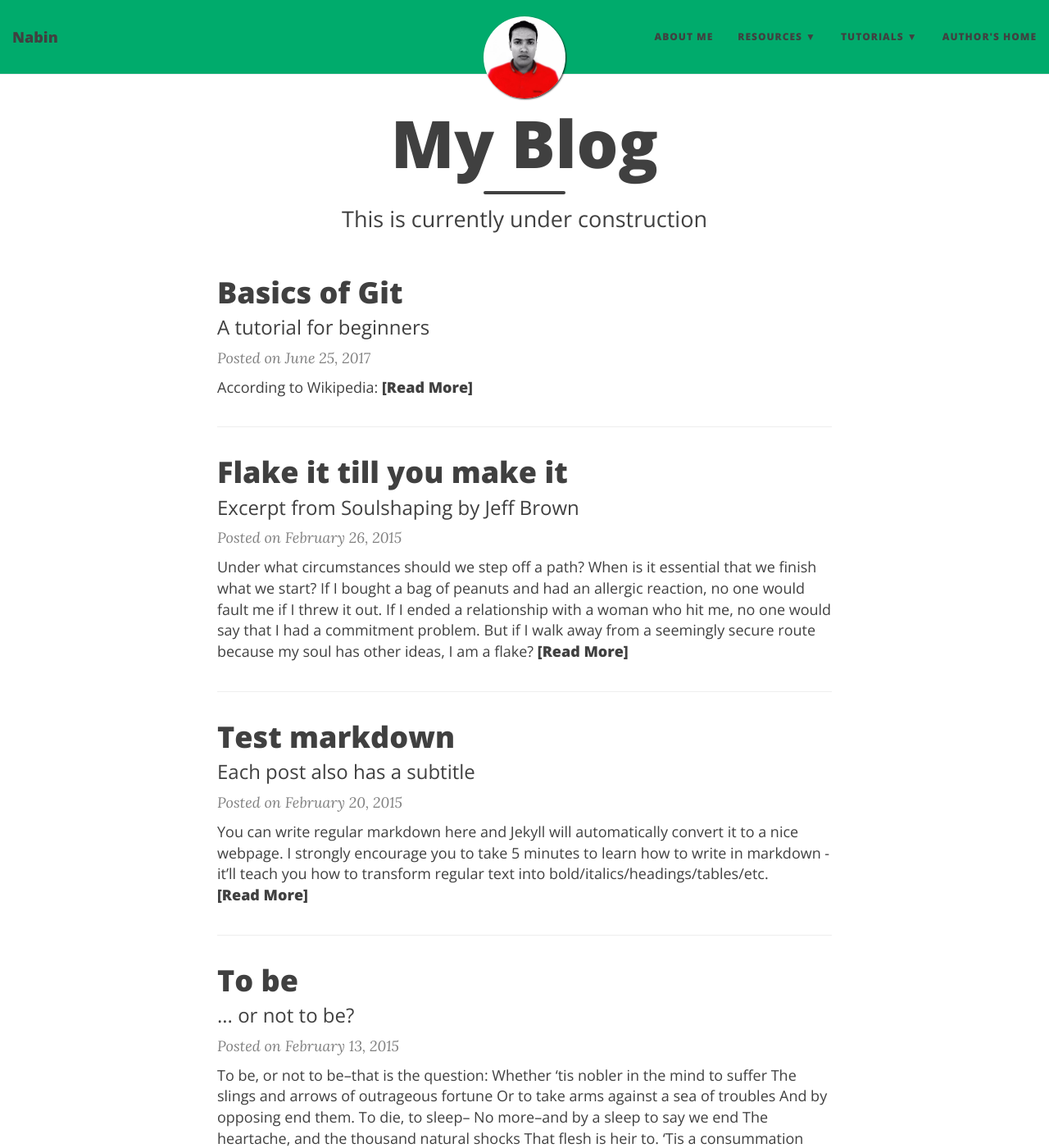
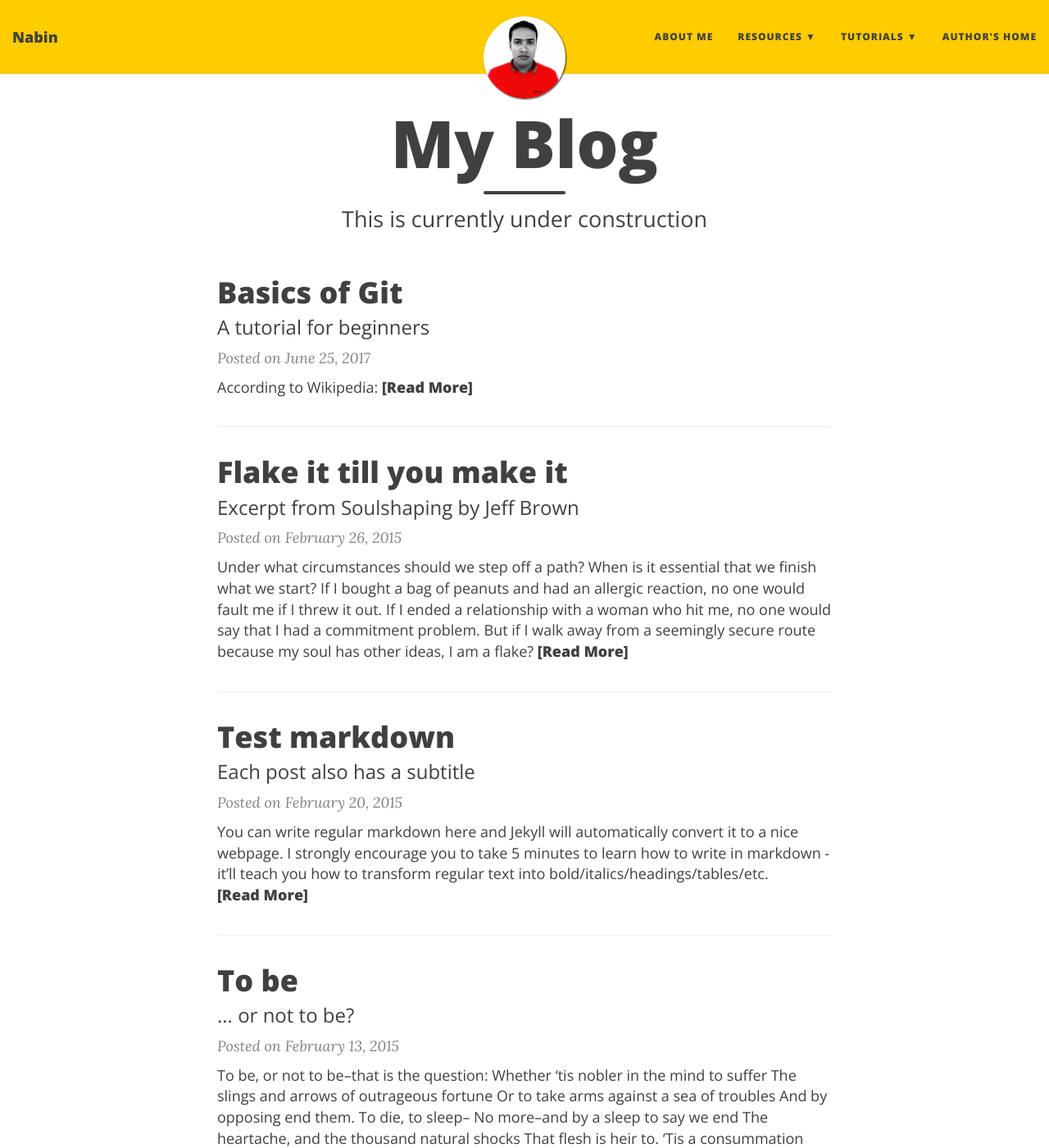
Before and after one commit to Nabinn/Nabinn.github.io, a Jekyll site: the page built from index.html, in a window 1280 px wide and 1400 px high. Shown: the whole window at 82% size. Built offline with Jekyll 4.4.1, drawn with Linux system fonts in a browser that asks for light colours; nearby versions of some CDN libraries; the list of posts is cut into pages by our own code.

Commit message:
color change navbar

```diff
--- a/css/main.css
+++ b/css/main.css
@@ -101,7 +101,7 @@ img {
 /* --- Navbar --- */
 
 .navbar-custom {
-  background:   #00ab6c; /*#F5F5F5;*/
+  background:   #ffcc00; /*#00ab6c; #F5F5F5;*/
   border-bottom: 1px solid #EAEAEA;
   font-family: 'Open Sans', 'Helvetica Neue', Helvetica, Arial, sans-serif;
 }
```
